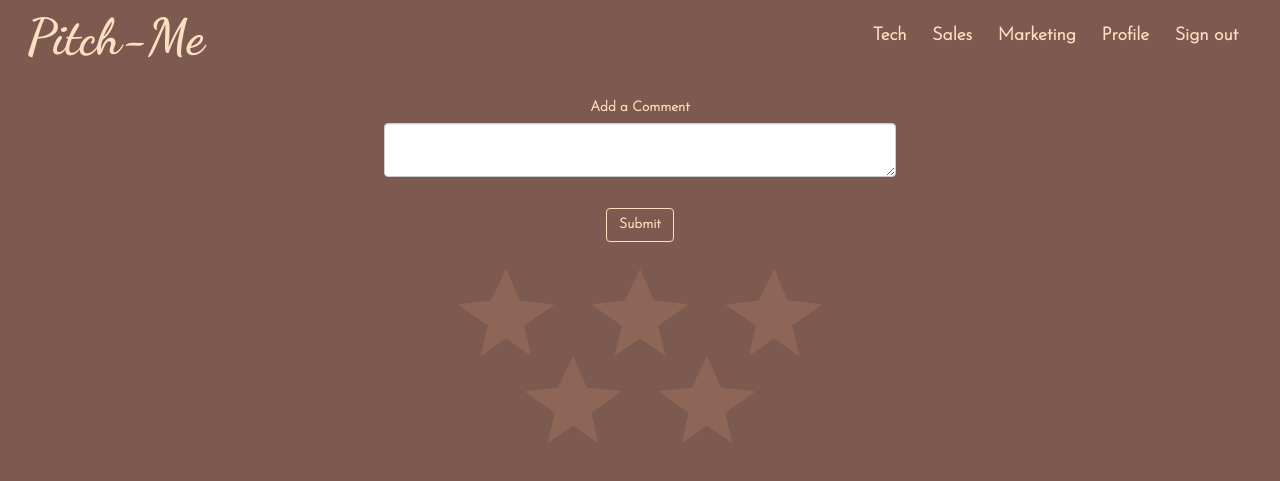
After one commit to emmakamau/Pitch-Me, a Flask app: page /comments/1 in a window 1280 px wide. The commit adds this page. Shown: the top 481 px of the page. Run offline with Flask 2, Linux system fonts and the light colour scheme; the visitor is signed in with stand-in values (Sample User, id 1); data comes from the database, SQL or seed files in the repository; data that the repository does not hold is empty; some libraries are stand-ins or nearby versions.

Commit message:
Add comment form

```diff
--- a/app/main/forms.py
+++ b/app/main/forms.py
@@ -13,3 +13,7 @@ class PitchForm(FlaskForm):
     render_kw={"placeholder":"I’m Greg and I work for ACME Corporation. We design, build, and distribute elaborate and dangerous devices...."})
     category = SelectField('Category',choices=[('Tech','Tech'),('Sales','Sales'),('Marketing','Marketing')],default='Tech', validators=[InputRequired()])
     submit = SubmitField('Submit')
+
+class CommentForm(FlaskForm):
+    comment = TextAreaField('Add a Comment', validators=[InputRequired()])
+    submit = SubmitField('Submit')
--- a/app/main/views.py
+++ b/app/main/views.py
@@ -73,6 +73,38 @@ def create_pitch(userid,uname):
       return redirect(url_for('.profile',userid=user.id,uname=user_name.username))
    return render_template('create-pitch.html',create_pitch_form=create_pitch_form)
 
+# Upvote
+@main.route('/upvotes/<int:id>', methods=['GET', 'POST'])
+@login_required
+def upvote(id):
+   pitch = Pitch.query.get(id)
+   new_vote = Upvote(pitch = pitch, upvote = 1, user_id = current_user.id)
+   new_vote.save_upvote()
+   return redirect(url_for('main.index'))
+
+# Downvote
+@main.route('/downvotes/<int:id>', methods=['GET', 'POST'])
+@login_required
+def downvote(id):
+   pitch = Pitch.query.get(id)
+   new_downvote = Downvote(pitch = pitch,downvote = 1, user_id=current_user.id)
+   new_downvote.save_downvote()
+   return redirect(url_for('main.index'))
+
+# Add Comment for particular pitch
+@main.route('/comments/<int:id>', methods=['GET', 'POST'])
+@login_required
+def comments(id):
+   comment_form = CommentForm()
+   pitch = Pitch.query.get(id)
+   user = User.query.get(id)
+
+   if comment_form.validate_on_submit():
+      new_comment = Comment(comment_form=comment_form.comment.data, pitch_id=id, user_id=current_user.id)
+      new_comment.save_comment()
+      return redirect('/comments/{pitch_id}'.format(pitch_id=id))
+   return render_template('comments.html', comment_form=comment_form, pitch=pitch, user=user)
+
 # Display pitches of Tech category
 @main.route('/category/<category>')
 def tech_pitches(category):
--- a/app/static/css/index.css
+++ b/app/static/css/index.css
@@ -279,6 +279,31 @@ ul,li{
     margin-top: 2vh;
 }
 
+.btn-success{
+    background-color: #7D5A50;
+    color: #FCDEC0;
+    margin: 1vh;
+    padding: 1vh;
+    text-decoration: none;
+    border-radius:5%;
+}
+
+.btn-success:hover{
+    background-color:#B4846C;
+    color: #FCDEC0;
+    margin: 1vh;
+    padding: 1vh;
+    text-decoration: none;
+    border-radius:5%;
+}
+
+/* Styling for comments */
+
+.comments-form{
+    width: 40%;
+    margin: auto;
+    color:#FCDEC0;
+}
 
 
 /* Media Queries */
--- /dev/null
+++ b/app/templates/comments.html
@@ -0,0 +1,15 @@
+{% extends 'base.html' %}
+{% import "bootstrap/wtf.html" as wtf %}
+
+{% block content %}
+<div class="comments-form" align="center">
+    {{ wtf.quick_form(comment_form) }}
+    <div class="display-star">
+        <span class="star"></span>
+        <span class="star"></span>
+        <span class="star"></span>
+        <span class="star"></span>
+        <span class="star"></span>
+    </div>
+</div>
+{% endblock %}
```
Also changed, not shown: app/templates/category/tech-pitch.html (+4 -3 lines).
